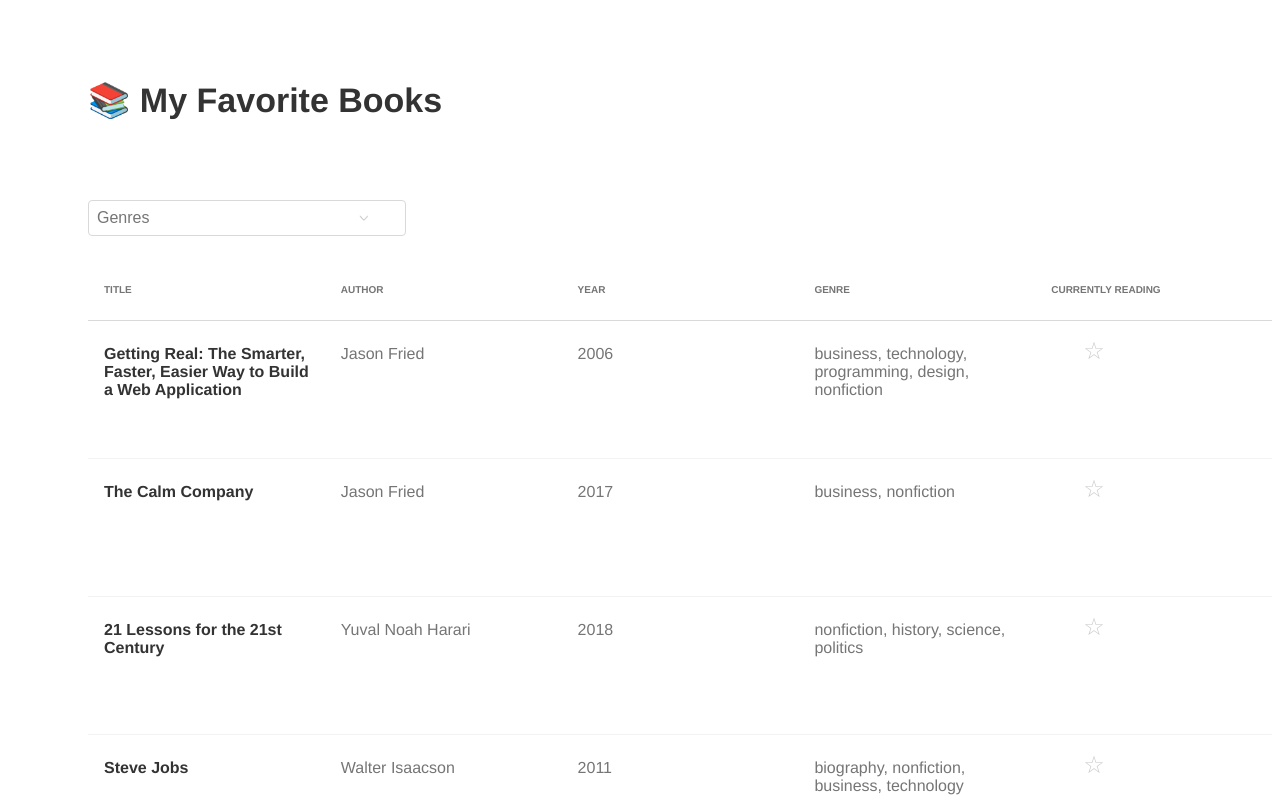
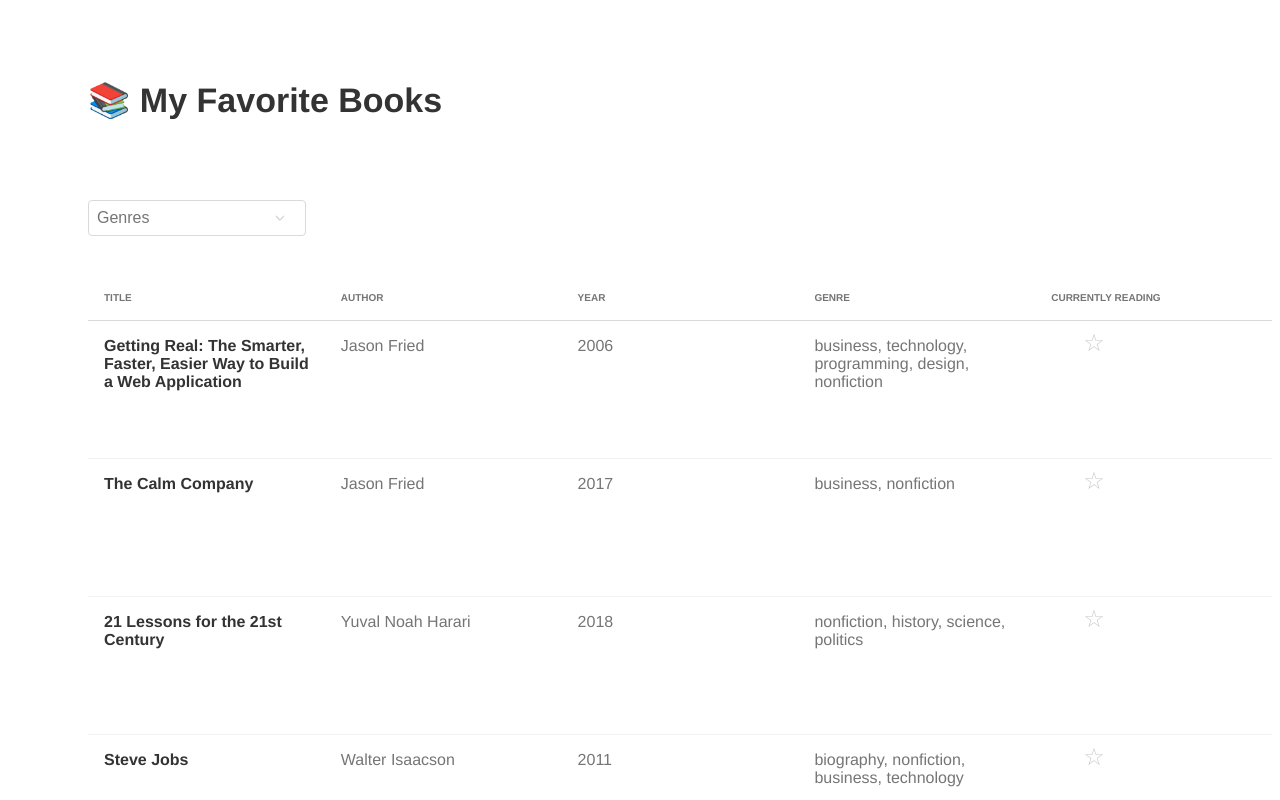
Before and after one commit to longtnguyen/favorite-books, a React (Create React App) app: page / in a window 1280 px wide. Shown: the top 800 px of the page. Built offline with nearby package versions, Linux system fonts and the light colour scheme.

Commit message:
fix styling for genres filter, allow hitting enter for autocomplete and adjust styling for not found

```diff
--- a/src/App.jsx
+++ b/src/App.jsx
@@ -136,6 +136,7 @@
             showSuggestions={showSuggestions}
             filteredGenres={filteredGenres}
             handleGenreSelect={handleGenreSelect}
+            setGenreFilter={setGenreFilter}
           />
         </div>
       </header>
--- a/src/components/Autocomplete/Autocomplete.jsx
+++ b/src/components/Autocomplete/Autocomplete.jsx
@@ -1,7 +1,22 @@
-import React from 'react';
-import './Autocomplete.scss';
+import React from "react";
+import "./Autocomplete.scss";
 
-function Autocomplete({ searchInput, handleInputChange, setShowSuggestions, clearSearch, showSuggestions, filteredGenres, handleGenreSelect }) {
+function Autocomplete({
+  searchInput,
+  handleInputChange,
+  setShowSuggestions,
+  clearSearch,
+  showSuggestions,
+  filteredGenres,
+  handleGenreSelect,
+  setGenreFilter,
+}) {
+  const handleKeyDown = (e) => {
+    if (e.key === 'Enter') {
+      e.preventDefault();
+      setGenreFilter(searchInput.trim() === '' ? 'All' : searchInput);
+    }
+  };
   // Bold the matching part of the genre name
   const highlightMatch = (genre, input) => {
     const index = genre.toLowerCase().indexOf(input.toLowerCase());
@@ -22,11 +37,12 @@
         type="text"
         value={searchInput}
         onChange={handleInputChange}
+        onKeyDown={handleKeyDown}
         onFocus={() => setShowSuggestions(true)}
         onBlur={() => setTimeout(() => setShowSuggestions(false), 200)}
         placeholder="Genres"
       />
-  {searchInput === '' && (
+      {searchInput === "" && (
         <img
           src="/icon-right.png"
           alt="Dropdown Chevron"
@@ -34,7 +50,7 @@
           aria-hidden="true"
         />
       )}
-  {searchInput !== '' && (
+      {searchInput !== "" && (
         <img
           src="/clear.png"
           alt="Clear input"
@@ -43,7 +59,7 @@
           role="button"
           tabIndex={0}
           onKeyDown={(e) => {
-        if (e.key === 'Enter' || e.key === ' ') {
+            if (e.key === "Enter" || e.key === " ") {
               clearSearch();
             }
           }}
--- a/src/components/Autocomplete/Autocomplete.scss
+++ b/src/components/Autocomplete/Autocomplete.scss
@@ -2,11 +2,11 @@
 
 .autocomplete-container {
   position: relative;
-  width: 100%;
+  width: 200px;
   max-width: 18.75rem;
 
   #genre-autocomplete {
-    width: 100%;
+    width: 200px;
     padding: 0.5rem;
     font-size: 1rem;
     border: 1px solid $border-color;
@@ -29,13 +29,13 @@
   }
 
   .chevron-icon {
-    right: 1rem;
+    right: 0;
     opacity: 0.6;
     pointer-events: none;
   }
 
   .clear-icon {
-    right: 1rem;
+    right: 0;
     pointer-events: auto;
     cursor: pointer;
     opacity: 0.6;
--- a/src/components/BooksTable/BooksTable.jsx
+++ b/src/components/BooksTable/BooksTable.jsx
@@ -106,7 +106,7 @@
           })
         ) : (
           <tr>
-            <td colSpan={6} style={{ textAlign: 'center' }}>
+            <td colSpan={6} className='not-found'>
               No books found.
             </td>
           </tr>
--- a/src/components/BooksTable/BooksTable.scss
+++ b/src/components/BooksTable/BooksTable.scss
@@ -21,12 +21,15 @@
     vertical-align: unset;
     box-sizing: border-box;
     padding: 1rem;
+    padding-top: 0.5rem;
+    padding-bottom: 0.5rem;
     color: $text-color;
 
   }
 
   th {
     height: 3.25rem;
+    padding-top: 1.5rem;
     color: $text-color;
     border-bottom: 1px solid $border-color;
     font-weight: 700;
@@ -59,4 +62,8 @@
       color: darken($star-color, 10%);
     }
   }
+  .not-found {
+    text-align: center;
+    vertical-align: middle;
+  }
 }
```
Lines whose indentation alone changed are shown as unchanged.
